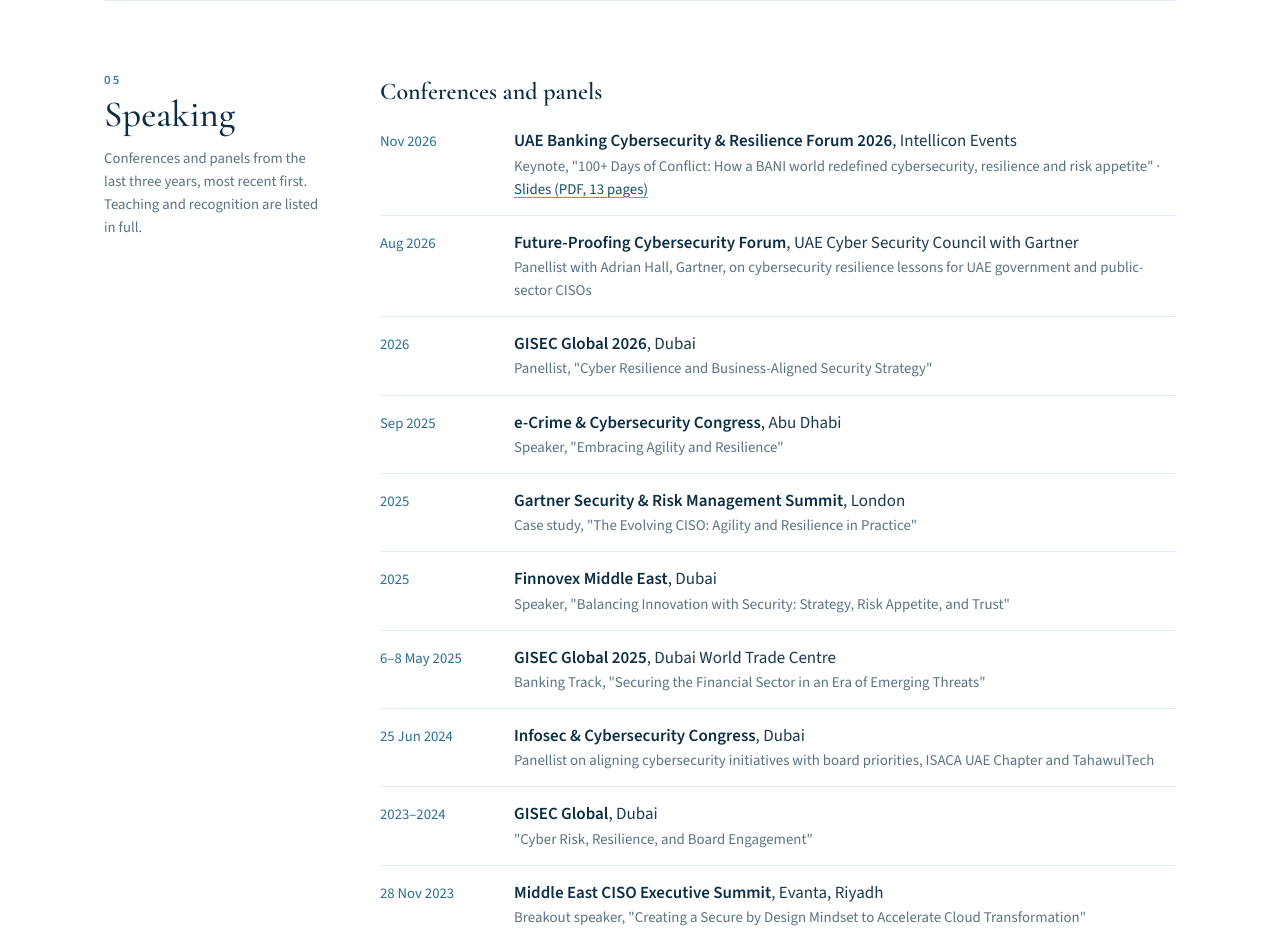
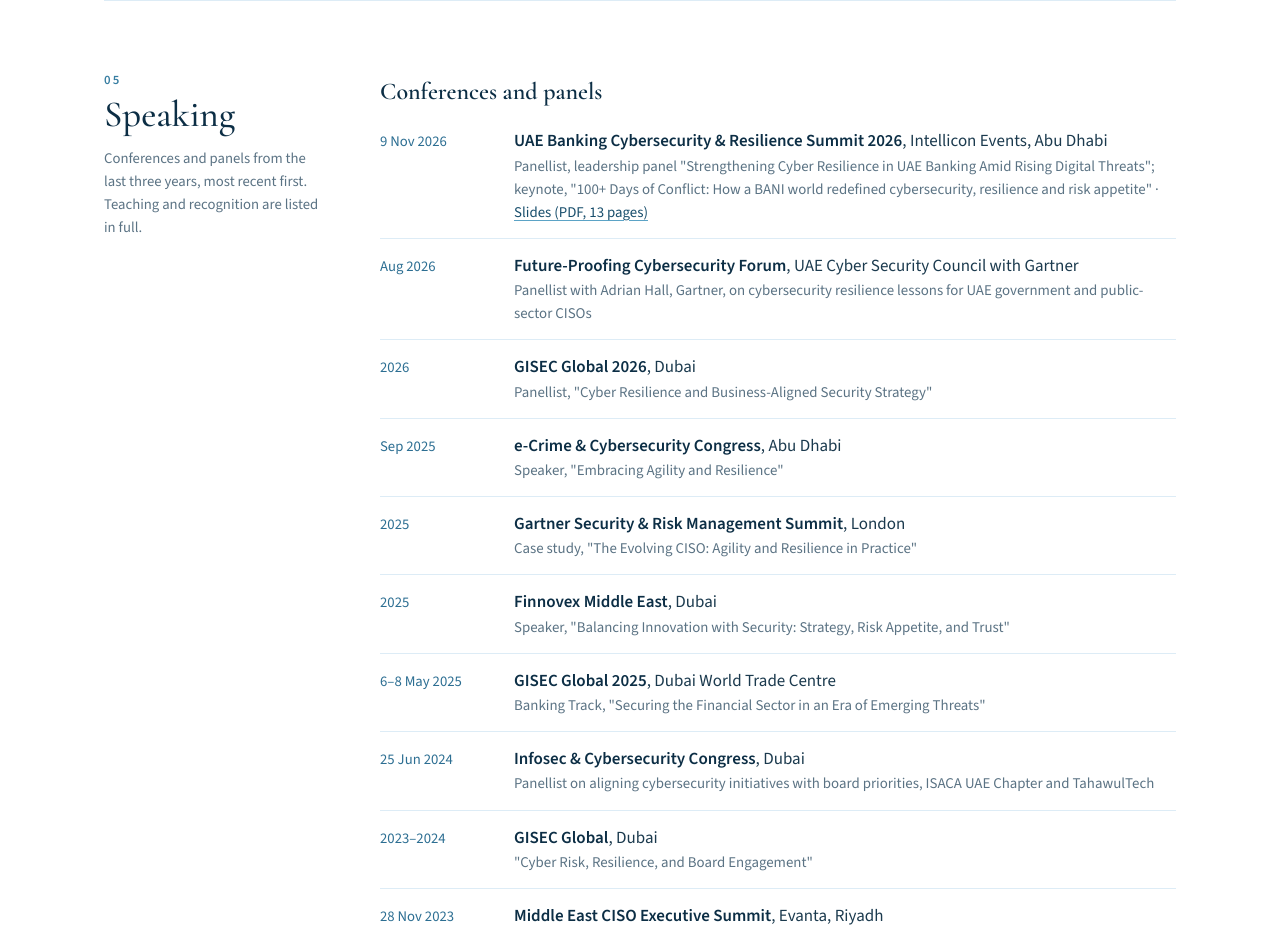
Before and after one commit to 957pwjwkj6-svg/busolini-fr, a plain HTML site: page index.html in a window 1280 px wide. Shown: the part 5380-6308 px from the top of the page. Drawn offline with nearby package versions, Linux system fonts and the light colour scheme.

Commit message:
Speaking: add 9 Nov 2026 UAE Banking Cybersecurity & Resilience Summit (panel and keynote)

```diff
--- a/index.html
+++ b/index.html
@@ -253,7 +253,7 @@ footer p{margin:0;max-width:none}
   <div class="body">
     <h3 class="group">Conferences and panels</h3>
     <ul class="rows">
-      <li><span class="when">Nov 2026</span><span class="what"><strong>UAE Banking Cybersecurity &amp; Resilience Forum 2026</strong>, Intellicon Events<span class="where">Keynote, "100+ Days of Conflict: How a BANI world redefined cybersecurity, resilience and risk appetite" · <a href="100-days-of-conflict.pdf" target="_blank" rel="noopener">Slides (PDF, 13 pages)</a></span></span></li>
+      <li><span class="when">9 Nov 2026</span><span class="what"><strong>UAE Banking Cybersecurity &amp; Resilience Summit 2026</strong>, Intellicon Events, Abu Dhabi<span class="where">Panellist, leadership panel "Strengthening Cyber Resilience in UAE Banking Amid Rising Digital Threats"; keynote, "100+ Days of Conflict: How a BANI world redefined cybersecurity, resilience and risk appetite" · <a href="100-days-of-conflict.pdf" target="_blank" rel="noopener">Slides (PDF, 13 pages)</a></span></span></li>
       <li><span class="when">Aug 2026</span><span class="what"><strong>Future-Proofing Cybersecurity Forum</strong>, UAE Cyber Security Council with Gartner<span class="where">Panellist with Adrian Hall, Gartner, on cybersecurity resilience lessons for UAE government and public-sector CISOs</span></span></li>
       <li><span class="when">2026</span><span class="what"><strong>GISEC Global 2026</strong>, Dubai<span class="where">Panellist, "Cyber Resilience and Business-Aligned Security Strategy"</span></span></li>
       <li><span class="when">Sep 2025</span><span class="what"><strong>e-Crime &amp; Cybersecurity Congress</strong>, Abu Dhabi<span class="where">Speaker, "Embracing Agility and Resilience"</span></span></li>
```
